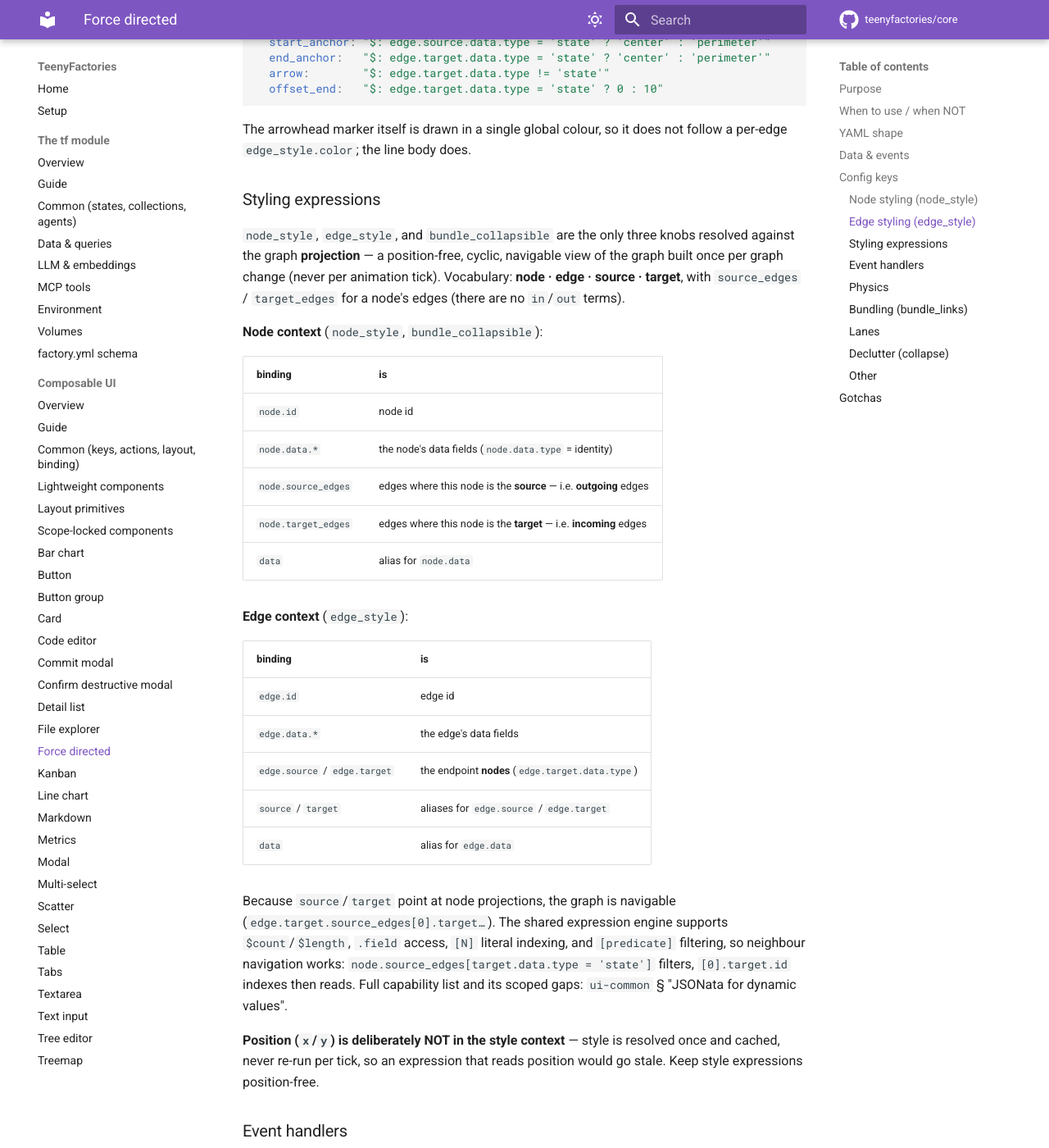
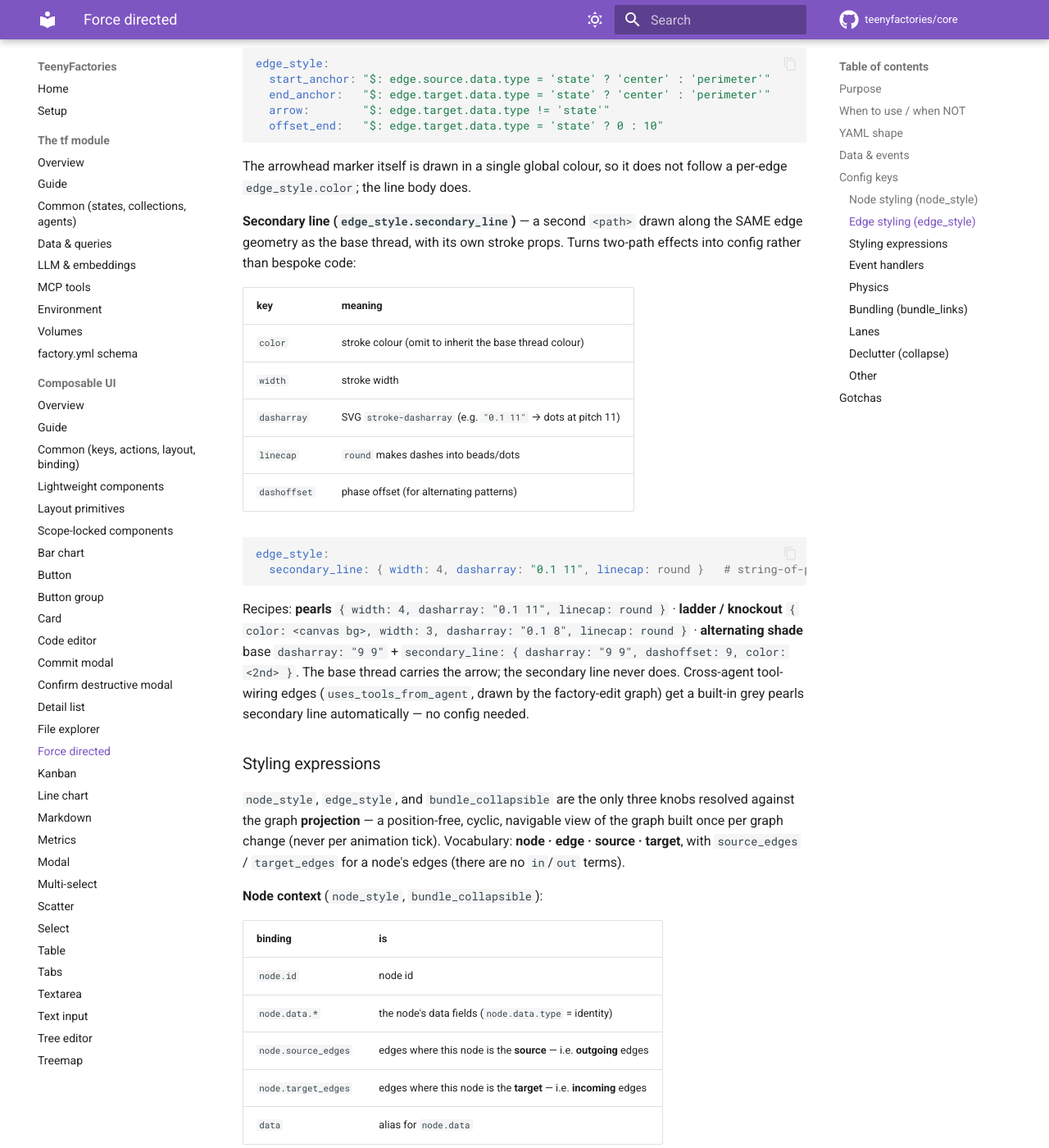
Before and after one commit to teenyfactories/core, an MkDocs documentation site: the page built from docs/reference/ui-force_directed.md, in a window 1280 px wide and 1400 px high, scrolled down 3934 px. Shown: the whole window at 82% size. Built offline with MkDocs 1.6.1 and Material for MkDocs 9.7.7, drawn with Linux system fonts in a browser that asks for light colours; comment, search, counter and statistics services are not loaded; some of the changed text lies outside the part shown.

Commit message:
docs: mirror ui-force_directed edge_style.secondary_line update
Regen mirror of the orchestrator reference-doc change (secondary_line edge def +
uses_tools pearls). No code change.

````diff
--- a/docs/reference/ui-force_directed.md
+++ b/docs/reference/ui-force_directed.md
@@ -106,6 +106,7 @@ One flat block, resolved once per graph change against the edge's projection. Ev
 | `arrow` | `true` | draw a target-end arrowhead |
 | `offset_start` | `0` | px inset at the source perimeter (moot when `start_anchor: center`) |
 | `offset_end` | `0` | px inset at the target perimeter (moot when `end_anchor: center`) |
+| `secondary_line` | — | optional second stroke on the SAME geometry (see below) |
 
 **`center` vs `perimeter`:** `center` docks the line at the node's centre point (arrowhead-less waypoints like state pills read best this way); `perimeter` docks at the node boundary. When `bundle_links` is on, a `perimeter` end auto-uses the node's flow **port** (its in/out hemisphere) instead of the plain radius point.
 
@@ -120,6 +121,23 @@ edge_style:
 ```
 
 The arrowhead marker itself is drawn in a single global colour, so it does not follow a per-edge `edge_style.color`; the line body does.
+
+**Secondary line (`edge_style.secondary_line`)** — a second `<path>` drawn along the SAME edge geometry as the base thread, with its own stroke props. Turns two-path effects into config rather than bespoke code:
+
+| key | meaning |
+|---|---|
+| `color` | stroke colour (omit to inherit the base thread colour) |
+| `width` | stroke width |
+| `dasharray` | SVG `stroke-dasharray` (e.g. `"0.1 11"` → dots at pitch 11) |
+| `linecap` | `round` makes dashes into beads/dots |
+| `dashoffset` | phase offset (for alternating patterns) |
+
+```yaml
+edge_style:
+  secondary_line: { width: 4, dasharray: "0.1 11", linecap: round }   # string-of-pearls on the base thread
+```
+
+Recipes: **pearls** `{ width: 4, dasharray: "0.1 11", linecap: round }` · **ladder / knockout** `{ color: <canvas bg>, width: 3, dasharray: "0.1 8", linecap: round }` · **alternating shade** base `dasharray: "9 9"` + `secondary_line: { dasharray: "9 9", dashoffset: 9, color: <2nd> }`. The base thread carries the arrow; the secondary line never does. Cross-agent tool-wiring edges (`uses_tools_from_agent`, drawn by the factory-edit graph) get a built-in grey pearls secondary line automatically — no config needed.
 
 ### Styling expressions
 
````
